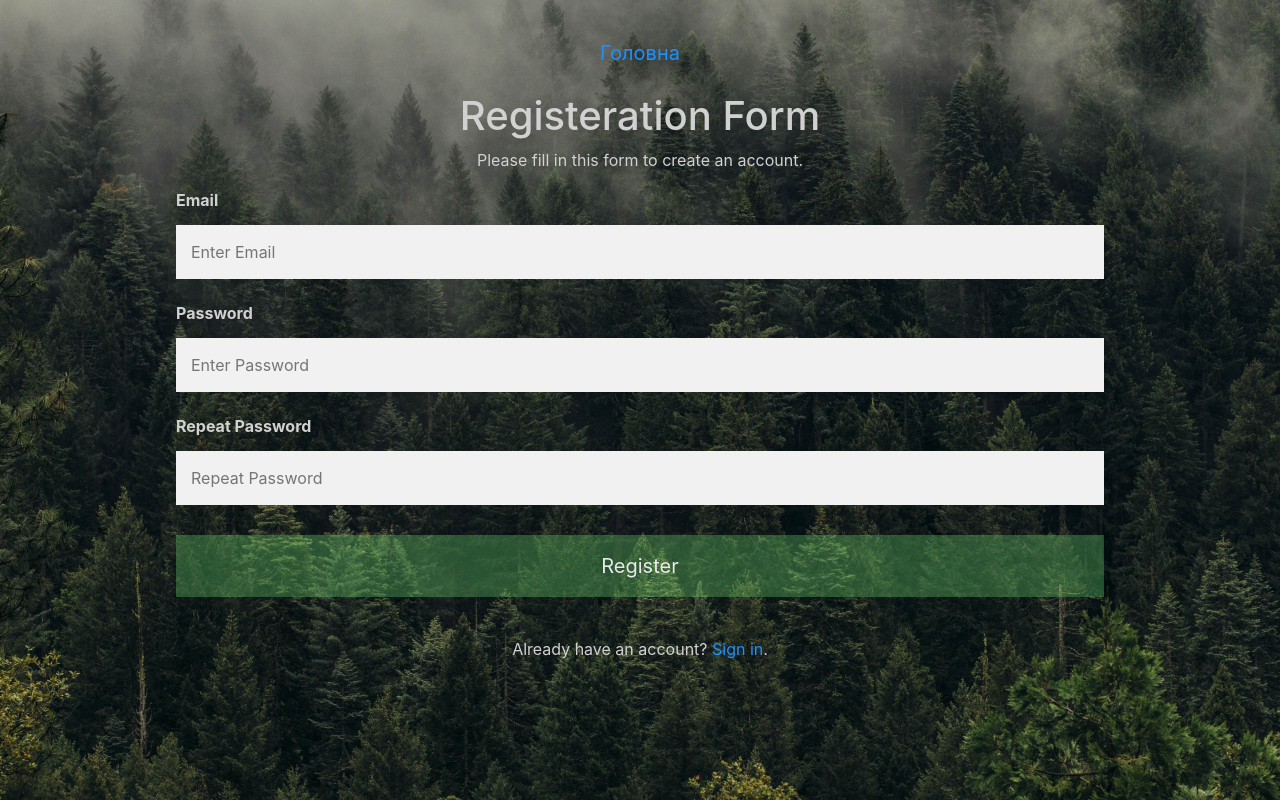
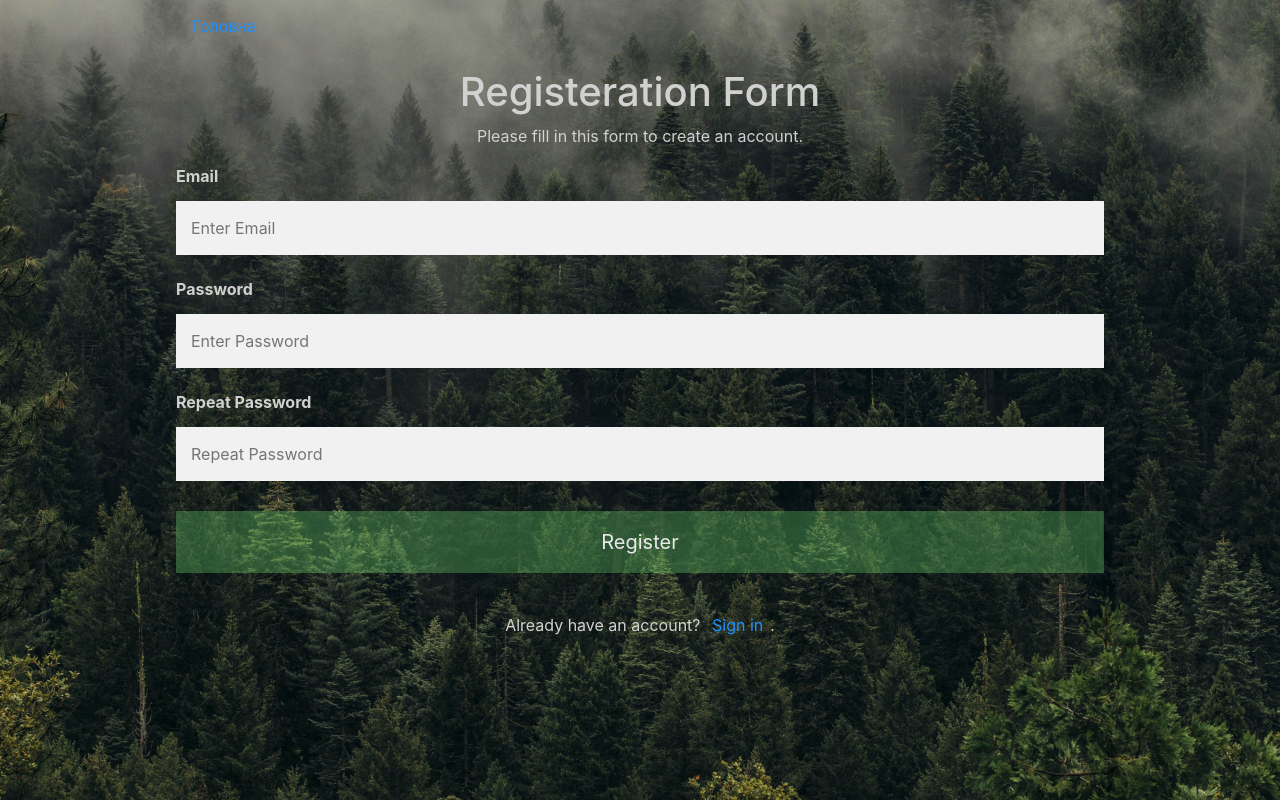
Before and after one commit to YuraLeshchuk/becitizen, a PHP site: page /register.html in a window 1280 px wide. Run offline with PHP 8.4, Linux system fonts and the light colour scheme.

Commit message:
reg styles are finished

```diff
--- a/register.html
+++ b/register.html
@@ -10,11 +10,9 @@
   </head>
   <body>
     <header>
-      <ul class="nav nav-pills nav-fill">
-        <li class="nav-item" id="mainlink">
-          <a class="nav-link" href="index.html">Головна</a>
-        </li>
-      </ul>
+      <div id="homelink">
+        <a href="index.html" target="_blank">Головна</a>
+      </div>
     </header>
     <form action="/action_page.php">
       <div class="container">
--- a/styles/registration.css
+++ b/styles/registration.css
@@ -15,12 +15,12 @@ body {
   background-image: url(../img/mainbackground.jpg);
   background-size: cover;
 }
-#mainlink {
-  margin-top: 30px;
-  color: #d2d1d1;
-  position: relative;
-  font-size: 20px;
+#homelink {
+  color: white;
+  padding: 14px 25px;
+  font-size: 16px;
 }
+
 h1, p {
   text-align: center;
 }
@@ -69,11 +69,18 @@ hr {
 
 .registerbtn:hover {
   opacity: 1;
+
 }
 
 /* Add a blue text color to links */
 a {
   color: dodgerblue;
+  padding: 7px 7px 10px 7px;
+
+}
+a:hover {
+  border: 1px solid #d2d1d1;
+  border-radius: 5px;
 }
 
 /* Set a grey background color and center the text of the "sign in" section */
```
